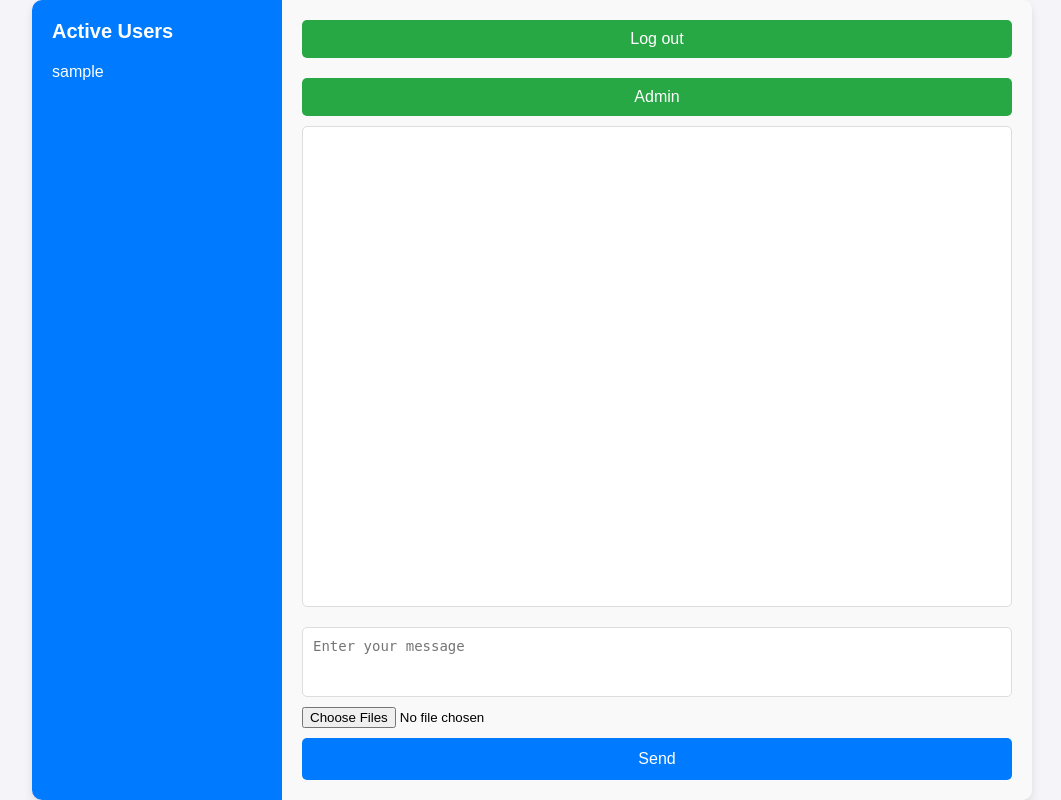
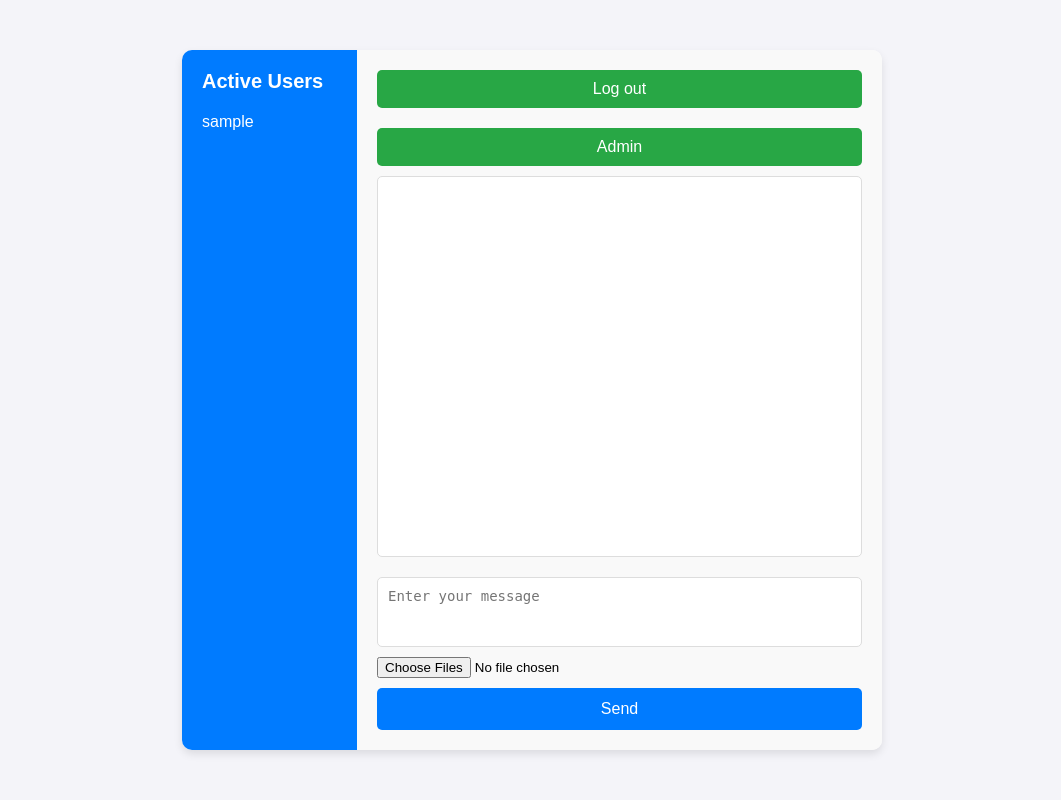
Before and after one commit to Arnold2006/AnonChat, a PHP site: page /chat.php in a window 1280 px wide. Shown: the whole page, without its empty margins (108-1169 px from the left). Run offline with PHP 8.4, Linux system fonts and the light colour scheme; the visitor is signed in with stand-in values (Sample User, id 1); data that the repository does not hold is empty.

Commit message:
Update stylechat.css

```diff
--- a/stylechat.css
+++ b/stylechat.css
@@ -22,8 +22,8 @@ body {
 .container {
     display: flex;
     max-width: 1000px;
-    width: 100%;
-    height: 800px;
+    width: 700px;
+    height: 700px;
     background-color: white;
     border-radius: 10px;
     box-shadow: 0 4px 8px rgba(0, 0, 0, 0.1);
```
